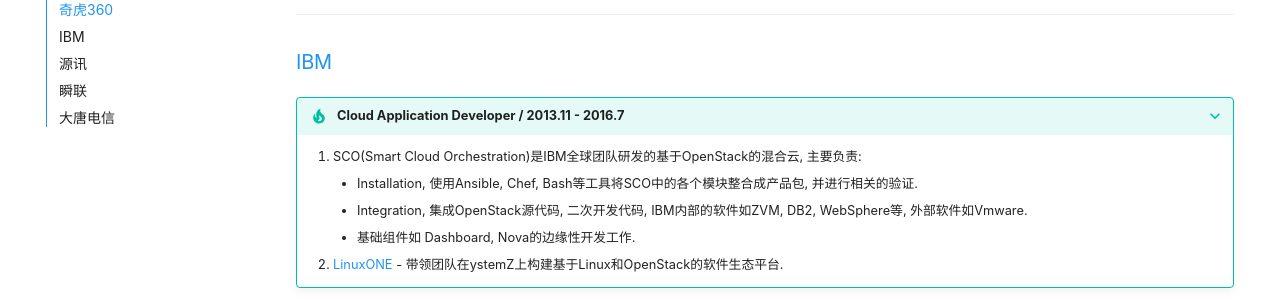
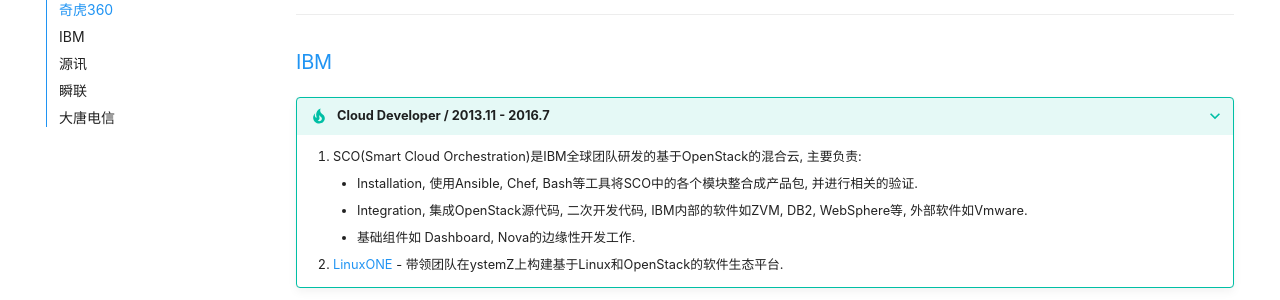
Before and after one commit to zou-zhicheng/cv-common, an MkDocs documentation site: the page built from docs/experience.md, in a window 1280 px wide and 900 px high, scrolled down 738 px. Shown: the part 152-452 px from the top of the window. Built offline with MkDocs 1.6.1 and Material for MkDocs 9.7.7, drawn with Linux system fonts in a browser that asks for light colours; some web fonts are replaced.

Commit message:
修改错误

```diff
--- a/docs/experience.md
+++ b/docs/experience.md
@@ -26,7 +26,7 @@
 
 
 
-# [奇虎360](https://www.creditease.com/)
+# [奇虎360](https://www.qianxin.com/)
 ???+ tip "项目经理 / 2016.08 - 2016.12"
     1. **[态势感知与安全运营平台(NGSOC)](https://www.qianxin.com/product/detail/pid/358)**: 以研发工程师加入研发团队, 迅速被提拔成项目经理, 负责青岛海关"态势感知平台"定制化开发和实施。
 
@@ -35,7 +35,7 @@
 
 
 # [IBM](https://www.ibm.com/cn-zh)
-???+ tip "Cloud Application Developer / 2013.11 - 2016.7"
+???+ tip "Cloud Developer / 2013.11 - 2016.7"
     1. SCO(Smart Cloud Orchestration)是IBM全球团队研发的基于OpenStack的混合云, 主要负责:
         - Installation, 使用Ansible, Chef, Bash等工具将SCO中的各个模块整合成产品包, 并进行相关的验证.
         - Integration, 集成OpenStack源代码, 二次开发代码, IBM内部的软件如ZVM, DB2, WebSphere等, 外部软件如Vmware.
```
